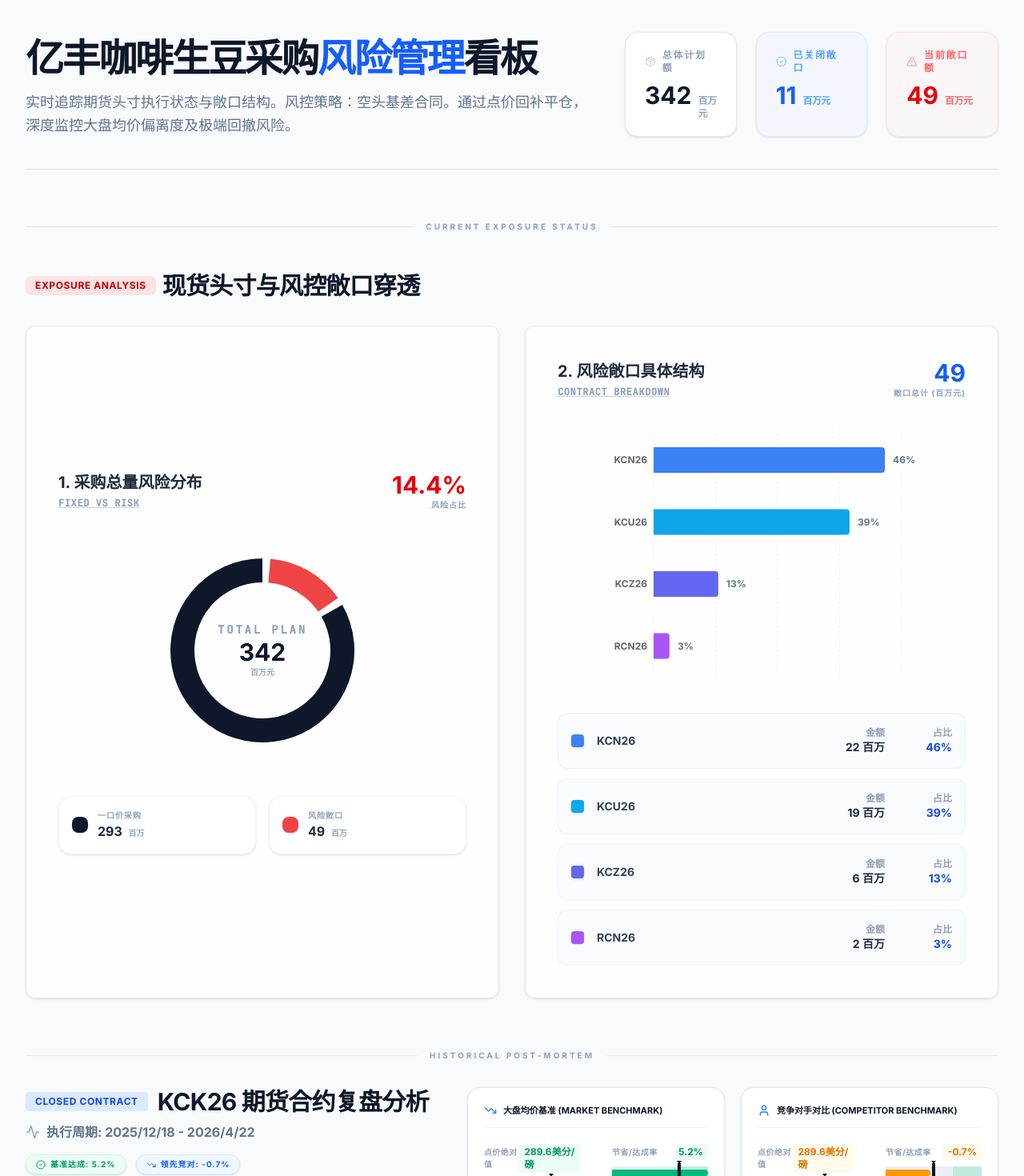
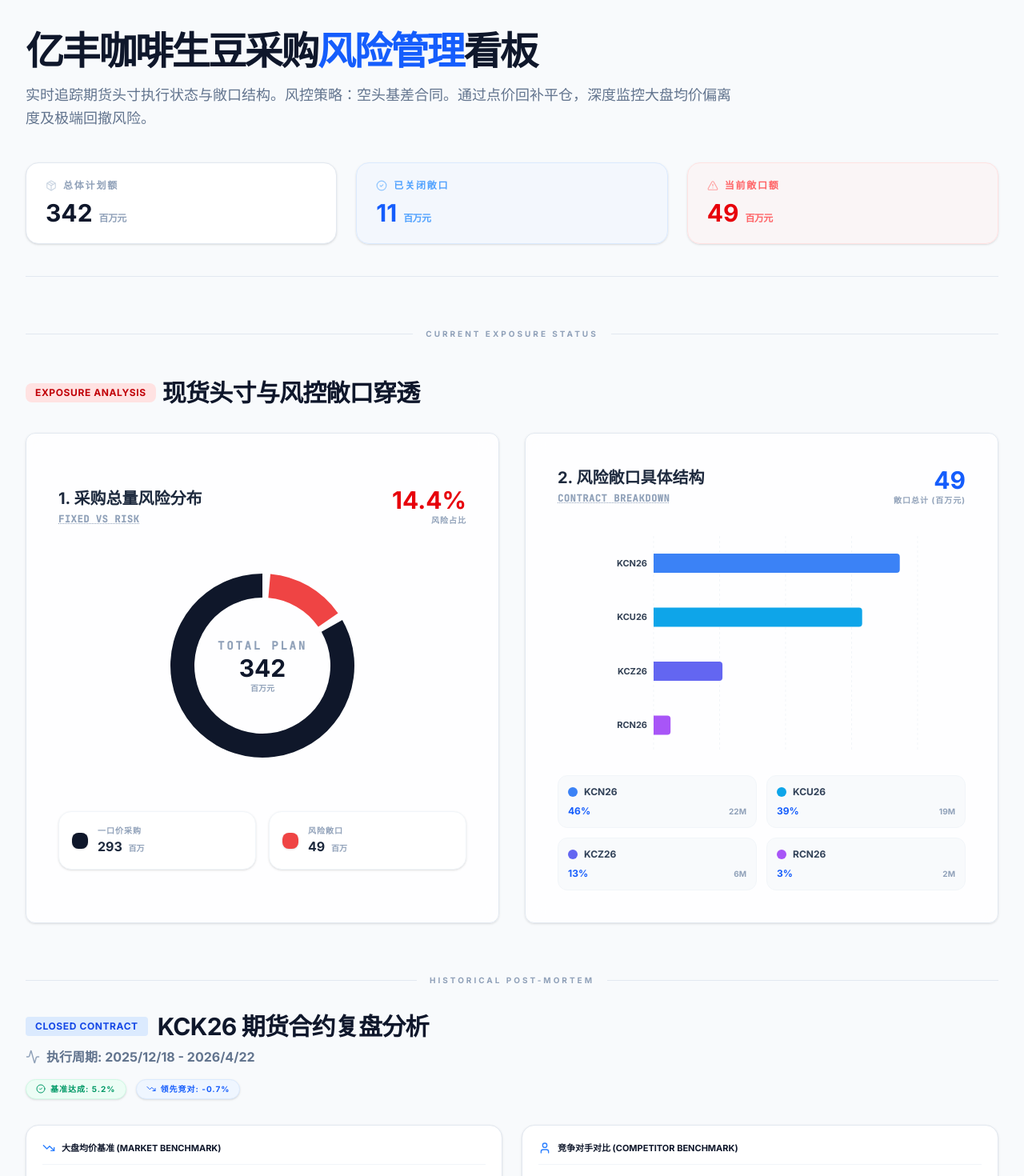
Before and after one commit to lomohu1999/coffee-risk-board, a React (Vite) app: page / in a window 1280 px wide. Shown: the top 1470 px of the page at 80% size. Built offline with nearby package versions, Linux system fonts and the light colour scheme.

Commit message:
Add files via upload

```diff
--- a/index.html
+++ b/index.html
@@ -3,7 +3,7 @@
   <head>
     <meta charset="UTF-8" />
     <meta name="viewport" content="width=device-width, initial-scale=1.0" />
-    <title>亿丰咖啡生豆采购风险管理看板</title>
+    <title>My Google AI Studio App</title>
   </head>
   <body>
     <div id="root"></div>
--- a/src/components/RiskDashboard.tsx
+++ b/src/components/RiskDashboard.tsx
@@ -189,8 +189,8 @@ const ContractAnalysis = ({ contract }: any) => {
 
   return (
     <div className="mb-16">
-      <div className="flex flex-col xl:flex-row xl:items-start justify-between mb-10 gap-x-12 gap-y-6">
-        <div className="shrink-0">
+      <div className="flex flex-col mb-10 gap-y-8">
+        <div className="w-full">
           <div className="flex items-center gap-3 mb-2">
             <span className="px-3 py-1 bg-blue-100 text-blue-700 text-xs font-bold rounded uppercase tracking-wider">Closed Contract</span>
             <h2 className="text-3xl font-black text-slate-900 tracking-tight">{contract.symbol} 期货合约复盘分析</h2>
@@ -208,7 +208,7 @@ const ContractAnalysis = ({ contract }: any) => {
           </div>
         </div>
 
-        <div className="flex-1 grid grid-cols-1 md:grid-cols-2 gap-5 w-full">
+        <div className="grid grid-cols-1 md:grid-cols-2 gap-6 w-full">
            <KPIModule
              title="大盘均价基准 (Market Benchmark)"
              absolute={marketAbsolute}
@@ -357,9 +357,9 @@ const ContractAnalysis = ({ contract }: any) => {
         {/* Ambient highlight effect */}
         <div className="absolute -top-24 -right-24 w-96 h-96 bg-blue-600/5 rounded-full blur-[100px] group-hover:bg-blue-600/10 transition-all"></div>
 
-        <h3 className="text-base font-bold text-white/90 mb-8 flex items-center gap-3 relative z-10">
-          <AlertTriangle size={24} className="text-amber-400" /> 战略风险指标回测分析
-          <span className="text-xs font-normal text-white/40 uppercase tracking-[0.2em] ml-4 font-mono">Strategic Risk Pillars</span>
+        <h3 className="text-lg font-black text-amber-400 mb-8 flex items-center gap-3 relative z-10">
+          <AlertTriangle size={24} /> 战略风险指标回测分析
+          <span className="text-xs font-bold text-blue-400 uppercase tracking-[0.2em] ml-4 font-mono px-2 py-1 bg-blue-400/10 rounded">Strategic Risk Pillars</span>
         </h3>
         <div className="grid grid-cols-1 md:grid-cols-3 gap-8 relative z-10">
           <RiskMetricBox
@@ -494,78 +494,49 @@ const ExposureView = () => {
               </div>
            </div>
 
-           <div className="w-full h-[320px]">
+           <div className="w-full h-[280px]">
               <ResponsiveContainer width="100%" height="100%">
                   <BarChart
                     data={outerData}
                     layout="vertical"
-                    margin={{ top: 5, right: 80, left: 40, bottom: 5 }}
+                    margin={{ top: 5, right: 60, left: 40, bottom: 5 }}
                   >
                     <CartesianGrid strokeDasharray="3 3" horizontal={false} stroke="#f1f5f9" />
                     <XAxis type="number" hide />
                     <YAxis
                       dataKey="name"
                       type="category"
-                      fontSize={12}
+                      fontSize={11}
                       fontWeight="bold"
                       axisLine={false}
                       tickLine={false}
                       width={80}
+                      tick={{ fill: '#334155' }}
                     />
-                    <Tooltip
-                      cursor={{ fill: 'transparent' }}
-                      content={({ active, payload }: any) => {
-                        if (active && payload && payload.length) {
-                          const data = payload[0].payload;
-                          return (
-                            <div className="bg-slate-900 text-white p-3 shadow-xl rounded-lg border border-white/10">
-                              <p className="text-[10px] font-bold text-slate-400 uppercase mb-1">{data.name}</p>
-                              <p className="text-sm font-black">{Math.round(data.amount / 100)} 百万元</p>
-                              <p className="text-xs text-blue-400 font-bold">{data.percentage}%</p>
-                            </div>
-                          );
-                        }
-                        return null;
-                      }}
-                    />
+                    <Tooltip cursor={{ fill: 'transparent' }} content={<PieTooltip />} />
                     <Bar
                       dataKey="amount"
                       radius={[0, 4, 4, 0]}
-                      barSize={32}
+                      barSize={24}
                     >
                       {outerData.map((entry, index) => (
                         <Cell key={`cell-${index}`} fill={entry.color} />
                       ))}
-                      {/* Custom labels inside or beside bars */}
-                      <LabelList dataKey="percentage" position="right" content={(props: any) => {
-                        const { x, y, width, value } = props;
-                        return (
-                          <text x={x + width + 10} y={y + 20} fill="#64748b" fontSize={12} fontWeight="bold">
-                            {value}%
-                          </text>
-                        );
-                      }} />
                     </Bar>
                   </BarChart>
               </ResponsiveContainer>
            </div>
 
-           <div className="w-full grid grid-cols-1 gap-3 mt-10">
+           <div className="w-full grid grid-cols-2 gap-3 mt-6">
               {outerData.map((item, idx) => (
-                 <div key={idx} className="flex items-center gap-4 p-4 rounded-xl bg-blue-50/40 border border-blue-100/50">
-                    <div className="w-4 h-4 rounded shadow-sm shrink-0" style={{backgroundColor: item.color}}></div>
-                    <div className="flex-1 flex justify-between items-center">
-                       <span className="text-sm font-black text-slate-700">{item.name}</span>
-                       <div className="flex items-center gap-6">
-                          <div className="text-right">
-                             <p className="text-xs font-bold text-slate-400 uppercase">金额</p>
-                             <p className="text-sm font-black text-slate-800">{Math.round(item.amount / 100).toLocaleString()} 百万</p>
+                 <div key={idx} className="flex flex-col gap-1 p-3 rounded-xl bg-slate-50 border border-slate-100">
+                    <div className="flex items-center gap-2 mb-1">
+                       <div className="w-3 h-3 rounded-full" style={{backgroundColor: item.color}}></div>
+                       <span className="text-xs font-black text-slate-700">{item.name}</span>
                     </div>
-                          <div className="text-right min-w-[60px]">
-                             <p className="text-xs font-bold text-slate-400 uppercase">占比</p>
-                             <p className="text-sm font-black text-blue-700">{item.percentage}%</p>
-                          </div>
-                       </div>
+                    <div className="flex justify-between items-baseline">
+                       <p className="text-xs font-bold text-blue-600">{item.percentage}%</p>
+                       <p className="text-[10px] font-bold text-slate-400">{Math.round(item.amount / 100).toLocaleString()}M</p>
                     </div>
                  </div>
               ))}
@@ -579,17 +550,16 @@ const ExposureView = () => {
 export default function RiskDashboard() {
   return (
     <div className="min-h-screen pb-24 max-w-7xl mx-auto px-4 sm:px-6 lg:px-8 pt-10">
-      <header className="mb-16">
-        <div className="flex flex-col md:flex-row md:items-end justify-between border-b border-slate-200 pb-10 gap-8">
-          <div>
-            <h1 className="text-5xl font-black text-slate-900 tracking-tighter mb-4">
+      <header className="mb-16 border-b border-slate-200 pb-10">
+        <div className="mb-10">
+          <h1 className="text-4xl sm:text-5xl font-black text-slate-900 tracking-tighter mb-4">
             亿丰咖啡生豆采购<span className="text-blue-600">风险管理</span>看板
           </h1>
-            <p className="text-lg text-slate-500 font-medium max-w-3xl leading-relaxed">
+          <p className="text-lg text-slate-500 font-medium max-w-4xl leading-relaxed">
             实时追踪期货头寸执行状态与敞口结构。风控策略：空头基差合同。通过点价回补平仓，深度监控大盘均价偏离度及极端回撤风险。
           </p>
         </div>
-          <div className="grid grid-cols-1 sm:grid-cols-2 lg:grid-cols-3 gap-6 w-full lg:w-auto">
+        <div className="grid grid-cols-1 sm:grid-cols-2 lg:grid-cols-3 gap-6 w-full">
            <div className="px-6 py-5 bg-white rounded-2xl shadow-sm border border-slate-200 hover:border-blue-400 transition-colors">
               <p className="text-xs font-bold text-slate-400 uppercase tracking-[0.15em] mb-2 flex items-center gap-2">
                  <Package size={14} className="text-slate-300" /> 总体计划额
@@ -615,7 +585,6 @@ export default function RiskDashboard() {
               <div className="flex items-baseline gap-2">
                 <span className="text-3xl font-black text-red-600">{Math.round(SUMMARY_STATS.currentExposure / 100).toLocaleString()}</span>
                 <span className="text-xs font-bold text-red-400 uppercase tracking-tighter">百万元</span>
-                </div>
               </div>
            </div>
         </div>
```
Lines whose indentation alone changed are shown as unchanged.
